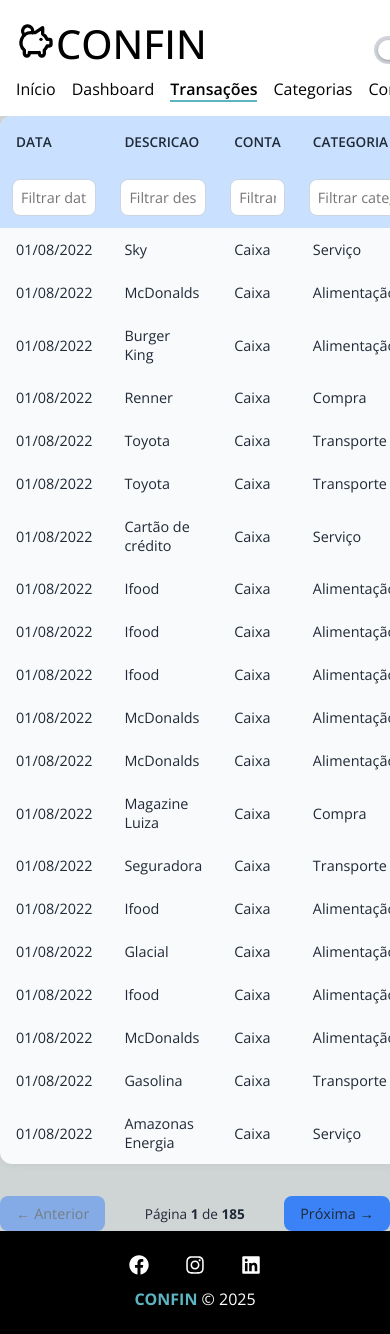
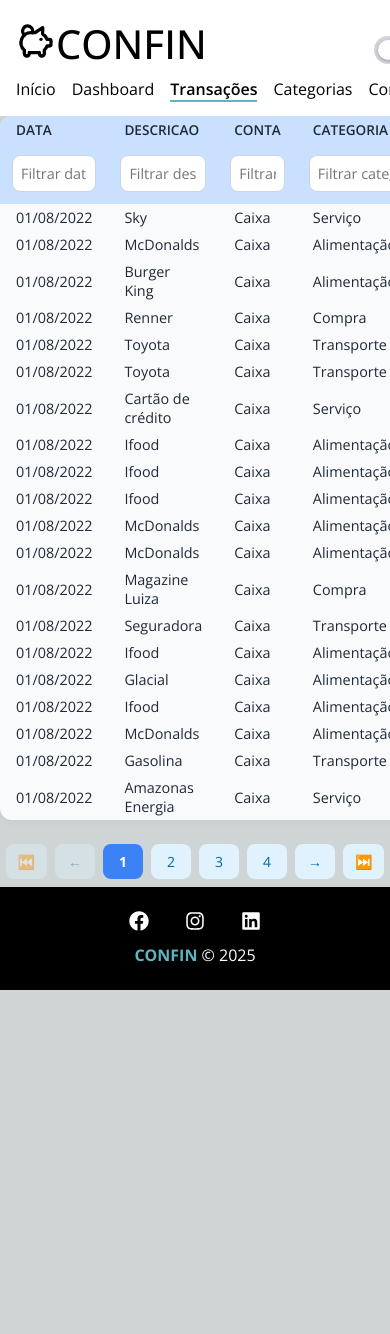
Before and after one commit to osmanseixas/confin, a React (Create React App) app: page /transactions in a window 390 px wide. Shown: the top 1334 px of the page. After the commit the page ends 990 px from the top, so only its background shows below. Built offline with nearby package versions, Linux system fonts and the light colour scheme; data requests are answered from the project's data file; a web font is replaced by a local one.

Commit message:
Componente Paginação com responsividade

```diff
--- /dev/null
+++ b/src/components/layout/Pagination.js
@@ -0,0 +1,81 @@
+import React from "react";
+import useWindowWidth from "../../hooks/useWindowWidth";
+import styles from "./Pagination.module.css";
+
+export default function Pagination({
+  paginaAtual,
+  totalPaginas,
+  onPaginaChange,
+  maxPaginasVisiveis: propMaxPaginasVisiveis,
+}) {
+  const windowWidth = useWindowWidth();
+
+  const maxPaginasVisiveis =
+    propMaxPaginasVisiveis ??
+    (windowWidth >= 1024 ? 10 : windowWidth >= 640 ? 7 : 4);
+
+  const gerarPaginas = () => {
+    const paginas = [];
+
+    let inicio = Math.max(1, paginaAtual - Math.floor(maxPaginasVisiveis / 2));
+    let fim = inicio + maxPaginasVisiveis - 1;
+
+    if (fim > totalPaginas) {
+      fim = totalPaginas;
+      inicio = Math.max(1, fim - maxPaginasVisiveis + 1);
+    }
+
+    for (let i = inicio; i <= fim; i++) {
+      paginas.push(i);
+    }
+
+    return paginas;
+  };
+  return (
+    <div className={styles.container}>
+      <button
+        onClick={() => onPaginaChange(1)}
+        disabled={paginaAtual === 1}
+        className={styles.button}
+      >
+        ⏮️
+      </button>
+
+      <button
+        onClick={() => onPaginaChange(paginaAtual - 1)}
+        disabled={paginaAtual === 1}
+        className={styles.button}
+      >
+        ←
+      </button>
+
+      {gerarPaginas().map((numero) => (
+        <button
+          key={numero}
+          onClick={() => onPaginaChange(numero)}
+          className={`${styles.button} ${
+            paginaAtual === numero ? styles.active : ""
+          }`}
+        >
+          {numero}
+        </button>
+      ))}
+
+      <button
+        onClick={() => onPaginaChange(paginaAtual + 1)}
+        disabled={paginaAtual === totalPaginas}
+        className={styles.button}
+      >
+        →
+      </button>
+
+      <button
+        onClick={() => onPaginaChange(totalPaginas)}
+        disabled={paginaAtual === totalPaginas}
+        className={styles.button}
+      >
+        ⏭️
+      </button>
+    </div>
+  );
+}
--- /dev/null
+++ b/src/components/layout/Pagination.module.css
@@ -0,0 +1,67 @@
+.container {
+    display: flex;
+    flex-wrap: nowrap;
+    gap: 0.5rem;
+    justify-content: center;
+    align-items: center;
+    margin-top: 1.5rem;
+    overflow-x: auto;
+    padding-bottom: 0.5rem;
+    scrollbar-width: thin;
+    scrollbar-color: var(--scroll-thumb) transparent;
+  }
+
+  .container::-webkit-scrollbar {
+    height: 6px;
+  }
+
+  .container::-webkit-scrollbar-thumb {
+    background-color: var(--scroll-thumb);
+    border-radius: 9999px;
+  }
+
+  /* Variáveis para temas */
+  :root {
+    --bg-button: #e0f2fe;
+    --bg-button-hover: #bae6fd;
+    --bg-button-active: #3b82f6;
+    --text-button: #0369a1;
+    --text-button-active: #ffffff;
+    --scroll-thumb: #93c5fd;
+  }
+
+  body[data-theme="dark"] {
+    --bg-button: #1e3a8a;
+    --bg-button-hover: #2563eb;
+    --bg-button-active: #60a5fa;
+    --text-button: #bfdbfe;
+    --text-button-active: #1e293b;
+    --scroll-thumb: #60a5fa;
+  }
+
+  .button {
+    min-width: 40px;
+    padding: 0.5rem 0.75rem;
+    background-color: var(--bg-button);
+    color: var(--text-button);
+    border: none;
+    border-radius: 0.5rem;
+    font-size: 0.875rem;
+    transition: background-color 0.1s ease;
+    cursor: pointer;
+  }
+
+  .button:hover {
+    background-color: var(--bg-button-hover);
+  }
+
+  .button:disabled {
+    opacity: 0.4;
+    cursor: not-allowed;
+  }
+
+  .active {
+    background-color: var(--bg-button-active);
+    color: var(--text-button-active);
+    font-weight: bold;
+  }
--- a/src/components/pages/transaction/ListTransaction.js
+++ b/src/components/pages/transaction/ListTransaction.js
@@ -2,6 +2,7 @@
 import { getTransacoes } from "../../../services/TransactionService";
 import { formatCurrency } from "../../../utils/Format";
 import styles from "./ListTransaction.module.css";
+import Pagination from "../../layout/Pagination";
 
 export default function ListTransaction() {
   const [filtro, setFiltro] = useState({
@@ -135,27 +136,11 @@
             </tbody>
           </table>
 
-          {/* Paginação */}
-          <div className={styles.pagination}>
-            <button
-              className={styles.paginationButton}
-              disabled={paginaAtual === 1}
-              onClick={() => setPaginaAtual((p) => p - 1)}
-            >
-              ← Anterior
-            </button>
-            <span className={styles.paginationInfo}>
-              Página <strong>{paginaAtual}</strong> de{" "}
-              <strong>{totalPaginas}</strong>
-            </span>
-            <button
-              className={styles.paginationButton}
-              disabled={paginaAtual === totalPaginas}
-              onClick={() => setPaginaAtual((p) => p + 1)}
-            >
-              Próxima →
-            </button>
-          </div>
+          <Pagination
+            paginaAtual={paginaAtual}
+            totalPaginas={totalPaginas}
+            onPaginaChange={setPaginaAtual}
+          />
         </div>
       )}
     </div>
--- a/src/components/pages/transaction/ListTransaction.module.css
+++ b/src/components/pages/transaction/ListTransaction.module.css
@@ -14,6 +14,7 @@
   overflow: hidden;
   background-color: var(--bg);
   box-shadow: 0 2px 10px rgba(0, 0, 0, 0.04);
+  cursor: pointer;
 }
 
 .thead {
@@ -23,7 +24,7 @@
 }
 
 .thead th {
-  padding: 1rem;
+  padding: 0.25rem 1rem;
   text-align: left;
   font-size: 0.85rem;
   font-weight: 600;
@@ -56,7 +57,7 @@
 }
 
 .td {
-  padding: 0.75rem 1rem;
+  padding: 0.25rem 1rem;
   font-size: 0.9rem;
   color: var(--text);
 }
@@ -67,9 +68,10 @@
 }
 
 .pagination {
-  margin-top: 2rem;
+  margin: 1rem 0;
   display: flex;
-  justify-content: space-between;
+  justify-content:center;
+  gap: 10px;
   align-items: center;
 }
 
@@ -94,6 +96,6 @@
 }
 
 .paginationInfo {
-  font-size: 0.85rem;
+  font-size: 1rem;
   color: var(--text);
 }
--- /dev/null
+++ b/src/hooks/useWindowWidth.js
@@ -0,0 +1,13 @@
+import { useState, useEffect } from "react";
+
+export default function useWindowWidth() {
+  const [width, setWidth] = useState(window.innerWidth);
+
+  useEffect(() => {
+    const handleResize = () => setWidth(window.innerWidth);
+    window.addEventListener("resize", handleResize);
+    return () => window.removeEventListener("resize", handleResize);
+  }, []);
+
+  return width;
+}
```
